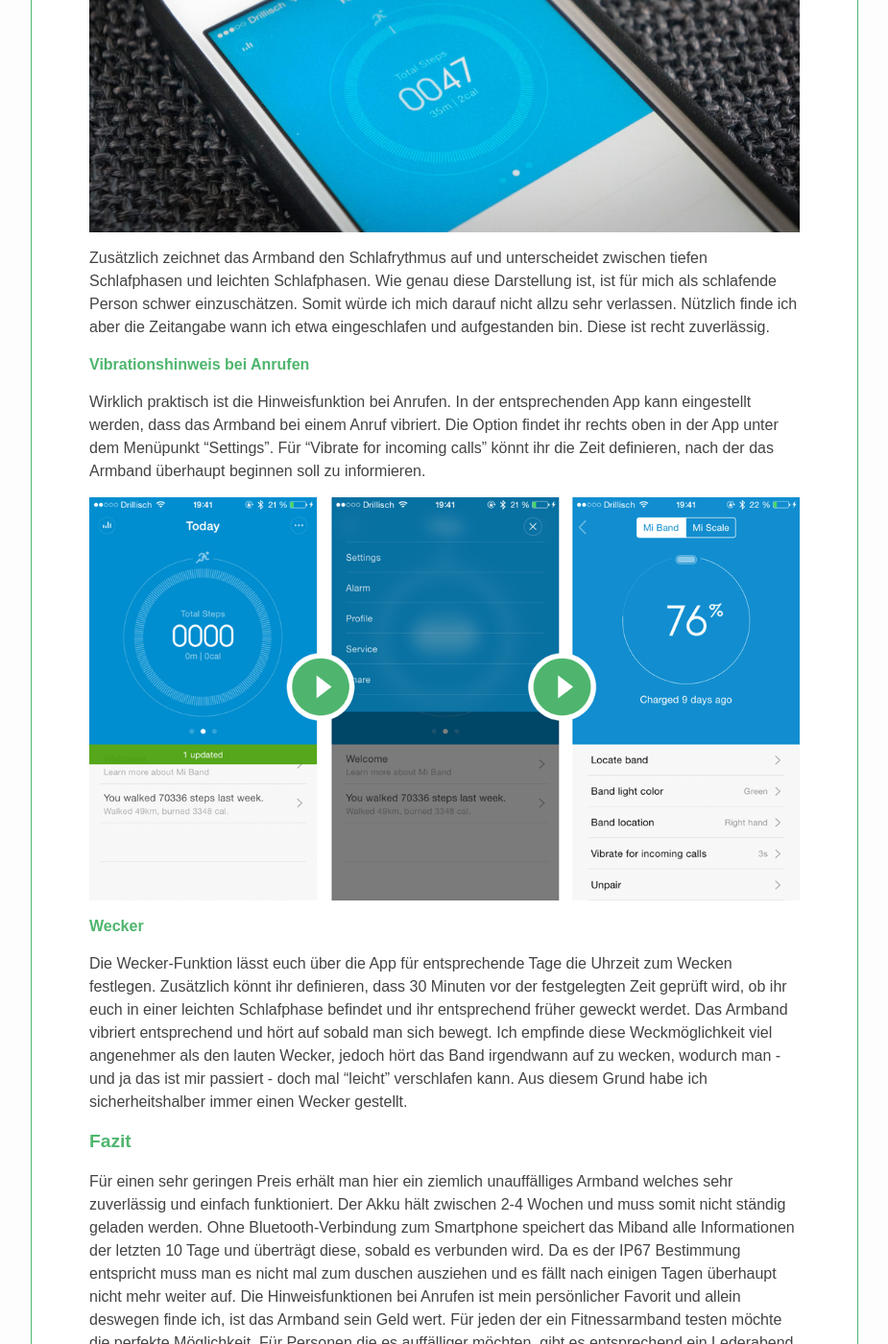
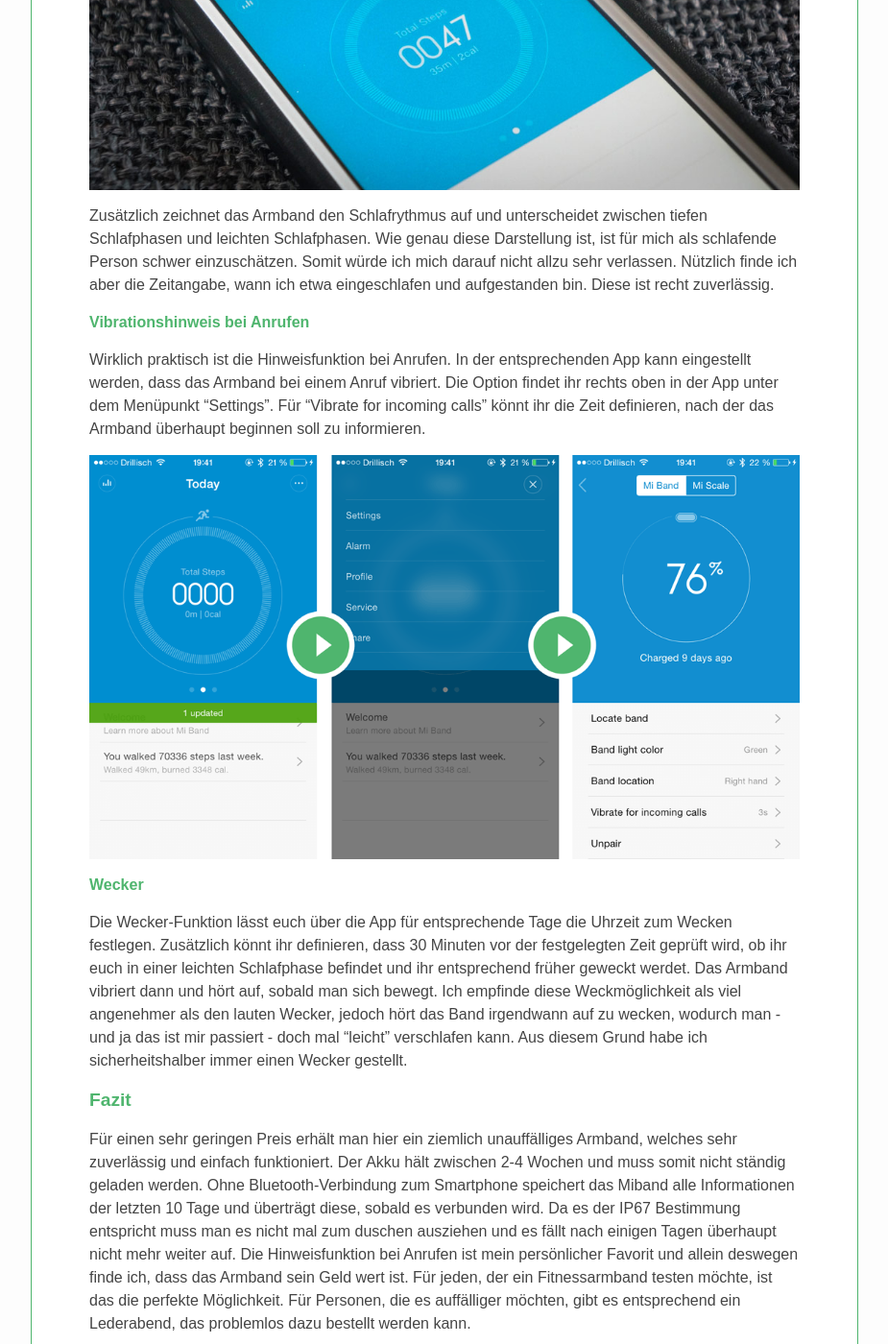
Before and after one commit to webwb/webwb.github.io, a Jekyll site: the page built from _posts/2015-06-15-fitnessarmband-xiaomi-mi-band.md, in a window 1280 px wide and 1400 px high, scrolled down 1765 px. Shown: the whole window at 96% size, without its empty margins (177-1102 px from the left). Built offline with Jekyll 4.4.1, drawn with Linux system fonts in a browser that asks for light colours; comment, search, counter and statistics services are not loaded; some of the changed lines change nothing that is shown; some of the changed text lies outside the part shown.

Commit message:
Updated 2015-06-15-fitnessarmband-xiaomi-mi-band.md

```diff
--- a/_posts/2015-06-15-fitnessarmband-xiaomi-mi-band.md
+++ b/_posts/2015-06-15-fitnessarmband-xiaomi-mi-band.md
@@ -8,35 +8,34 @@
 image: DSC06984.jpg
 ---
 
-
-...die neugier hat mich gepackt und mit dem Xiamoi Mi Band habe ich mir das erste Fitnessarmband zugelegt. Im Gegensatz zur Apple Watch bietet der günstige Preis des Armbands eine sehr gute Möglichkeit für sich selber zu testen, ob Informationen über den eigenen Körper bzw. das Verhalten wertvoll sind.
+...die Neugier hat mich gepackt und mit dem Xiamoi Mi Band habe ich mir das erste Fitnessarmband zugelegt. Im Gegensatz zur Apple Watch bietet der günstige Preis des Armbands eine sehr gute Möglichkeit, für sich selber zu testen, ob Informationen über den eigenen Körper bzw. das Verhalten wertvoll sind.
 
 ## Was bekommt man alles..
-Die Verpackung des Bands ist sehr klein - die Umwelt dankt es - und enthält lediglich das Armband und ein USB-Ladekabel. Die [App "Mi Fit"](https://itunes.apple.com/de/app/mi-fit/id938688461?mt=8) kann man sich ganz leicht für iOS aus dem AppStore laden.
+Die Verpackung des Bandes ist sehr klein - die Umwelt dankt es - und enthält lediglich das Armband und ein USB-Ladekabel. Die [App "Mi Fit"](https://itunes.apple.com/de/app/mi-fit/id938688461?mt=8) kann man sich ganz leicht für iOS aus dem AppStore laden.
 
-![mibandpackage]({{site.baseurl}}/images/DSC06984.jpg)
+ ![mibandpackage]({{site.baseurl}}/images/DSC06984.jpg)
 
-## Wie schnell ist das Band einsatzbereit...
-Genau vier Schritte reichen, damit das Armband einsatzbereit ist und man beginnen kann seine Aktivitäten zu tracken...
+ ## Wie schnell ist das Band einsatzbereit...
+ Genau vier Schritte reichen, damit das Armband einsatzbereit ist und man beginnen kann, seine Aktivitäten zu tracken...
 
-  1. Armband anlegen
-  2. App downloaden (Stichwort "Mi Fit")
-  3. Account anlegen (Handynummer muss zur Aktivierung angegeben werden)
-  4. Bluetooth aktivieren
+1. Armband anlegen
+2. App downloaden (Stichwort "Mi Fit")
+3. Account anlegen (Handynummer muss zur Aktivierung angegeben werden)
+4. Bluetooth aktivieren
 
-...und los geht'
+...und los geht's!
 
-Das Armband kann auch mehrere Tage ohne Verbindung zum Smartphone alle Aktivitäten speichern und überträgt diese sobald ihr die App startet und die Verbindung erfolgt ist.
+Das Armband kann auch mehrere Tage ohne Verbindung zum Smartphone alle Aktivitäten speichern und überträgt diese, sobald ihr die App startet und die Verbindung erfolgt ist.
 
 ## Was kann das Armband alles...
 Das Armband hat hauptsächlich drei Funktionen, die wirklich nützlich sind und mich persönlich auch überzeugt haben.
 
 ### Schrittzähler und Schlafüberwachung
-Das Armband ermöglicht einem - im Gegensatz zum Smartphone - die Distanz die man täglich zurücklegt zu ermitteln. Dies tut es auch recht zuverlässig. Jedoch steigt durch Handbewegungen auch die Anzahl der Schritte. Als Richtwert finde ich die Anzahl der Schritte jedoch sehr praktisch und schaue mir diese auch täglich an.
+Das Armband ermöglicht einem - im Gegensatz zum Smartphone - die Distanz zu ermitteln, die man täglich zurücklegt. Dies tut es auch recht zuverlässig. Jedoch steigt durch Handbewegungen auch die Anzahl der Schritte. Als Richtwert finde ich die Anzahl der Schritte jedoch sehr praktisch und schaue mir diese auch täglich an.
 
 ![DSC07001.jpg]({{site.baseurl}}/images/DSC07001.jpg)
 
-Zusätzlich zeichnet das Armband den Schlafrythmus auf und unterscheidet zwischen tiefen Schlafphasen und leichten Schlafphasen. Wie genau diese Darstellung ist, ist für mich als schlafende Person schwer einzuschätzen. Somit würde ich mich darauf nicht allzu sehr verlassen. Nützlich finde ich aber die Zeitangabe wann ich etwa eingeschlafen und aufgestanden bin. Diese ist recht zuverlässig.
+Zusätzlich zeichnet das Armband den Schlafrythmus auf und unterscheidet zwischen tiefen Schlafphasen und leichten Schlafphasen. Wie genau diese Darstellung ist, ist für mich als schlafende Person schwer einzuschätzen. Somit würde ich mich darauf nicht allzu sehr verlassen. Nützlich finde ich aber die Zeitangabe, wann ich etwa eingeschlafen und aufgestanden bin. Diese ist recht zuverlässig.
 
 ### Vibrationshinweis bei Anrufen
 Wirklich praktisch ist die Hinweisfunktion bei Anrufen. In der entsprechenden App kann eingestellt werden, dass das Armband bei einem Anruf vibriert. Die Option findet ihr rechts oben in der App unter dem Menüpunkt "Settings". Für "Vibrate for incoming calls" könnt ihr die Zeit definieren, nach der das Armband überhaupt beginnen soll zu informieren.
@@ -44,9 +43,9 @@
 ![callsettings]({{site.baseurl}}/images/callsettings.png)
 
 ### Wecker
-Die Wecker-Funktion lässt euch über die App für entsprechende Tage die Uhrzeit zum Wecken festlegen. Zusätzlich könnt ihr definieren, dass 30 Minuten vor der festgelegten Zeit geprüft wird, ob ihr euch in einer leichten Schlafphase befindet und ihr entsprechend früher geweckt werdet. Das Armband vibriert entsprechend und hört auf sobald man sich bewegt. Ich empfinde diese Weckmöglichkeit viel angenehmer als den lauten Wecker, jedoch hört das Band irgendwann auf zu wecken, wodurch man - und ja das ist mir passiert - doch mal "leicht" verschlafen kann. Aus diesem Grund habe ich sicherheitshalber immer einen Wecker gestellt.
+Die Wecker-Funktion lässt euch über die App für entsprechende Tage die Uhrzeit zum Wecken festlegen. Zusätzlich könnt ihr definieren, dass 30 Minuten vor der festgelegten Zeit geprüft wird, ob ihr euch in einer leichten Schlafphase befindet und ihr entsprechend früher geweckt werdet. Das Armband vibriert dann und hört auf, sobald man sich bewegt. Ich empfinde diese Weckmöglichkeit als viel angenehmer als den lauten Wecker, jedoch hört das Band irgendwann auf zu wecken, wodurch man - und ja das ist mir passiert - doch mal "leicht" verschlafen kann. Aus diesem Grund habe ich sicherheitshalber immer einen Wecker gestellt.
 
 ##Fazit
-Für einen sehr geringen Preis erhält man hier ein ziemlich unauffälliges Armband welches sehr zuverlässig und einfach funktioniert. Der Akku hält zwischen 2-4 Wochen und muss somit nicht ständig geladen werden. Ohne Bluetooth-Verbindung zum Smartphone speichert das Miband alle Informationen der letzten 10 Tage und überträgt diese, sobald es verbunden wird. Da es der IP67 Bestimmung entspricht muss man es nicht mal zum duschen ausziehen und es fällt nach einigen Tagen überhaupt nicht mehr weiter auf. Die Hinweisfunktionen bei Anrufen ist mein persönlicher Favorit und allein deswegen finde ich, ist das Armband sein Geld wert. Für jeden der ein Fitnessarmband testen möchte die perfekte Möglichkeit. Für Personen die es auffälliger möchten, gibt es entsprechend ein Lederabend was problemlos dazu bestellt werden kann.
+Für einen sehr geringen Preis erhält man hier ein ziemlich unauffälliges Armband, welches sehr zuverlässig und einfach funktioniert. Der Akku hält zwischen 2-4 Wochen und muss somit nicht ständig geladen werden. Ohne Bluetooth-Verbindung zum Smartphone speichert das Miband alle Informationen der letzten 10 Tage und überträgt diese, sobald es verbunden wird. Da es der IP67 Bestimmung entspricht muss man es nicht mal zum duschen ausziehen und es fällt nach einigen Tagen überhaupt nicht mehr weiter auf. Die Hinweisfunktion bei Anrufen ist mein persönlicher Favorit und allein deswegen finde ich, dass das Armband sein Geld wert ist. Für jeden, der ein Fitnessarmband testen möchte, ist das die perfekte Möglichkeit. Für Personen, die es auffälliger möchten, gibt es entsprechend ein Lederabend, das problemlos dazu bestellt werden kann.
 
 [Hier](http://www.amazon.de/gp/product/B00Q5P79TO/ref=as_li_tl?ie=UTF8&camp=1638&creative=6742&creativeASIN=B00Q5P79TO&linkCode=as2&tag=webworkersio-21&linkId=GHXL2OOMDTF7E7EI) könnt ihr das Armband bestellen und uns gleichzeitig kostenfrei unterstützen.
```
